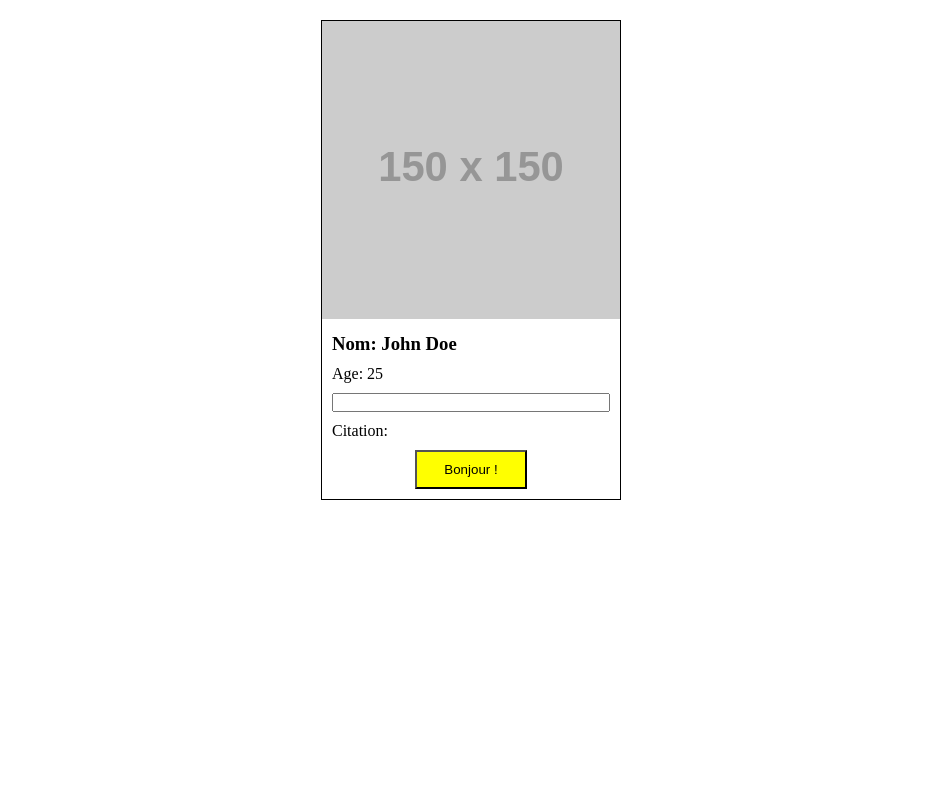
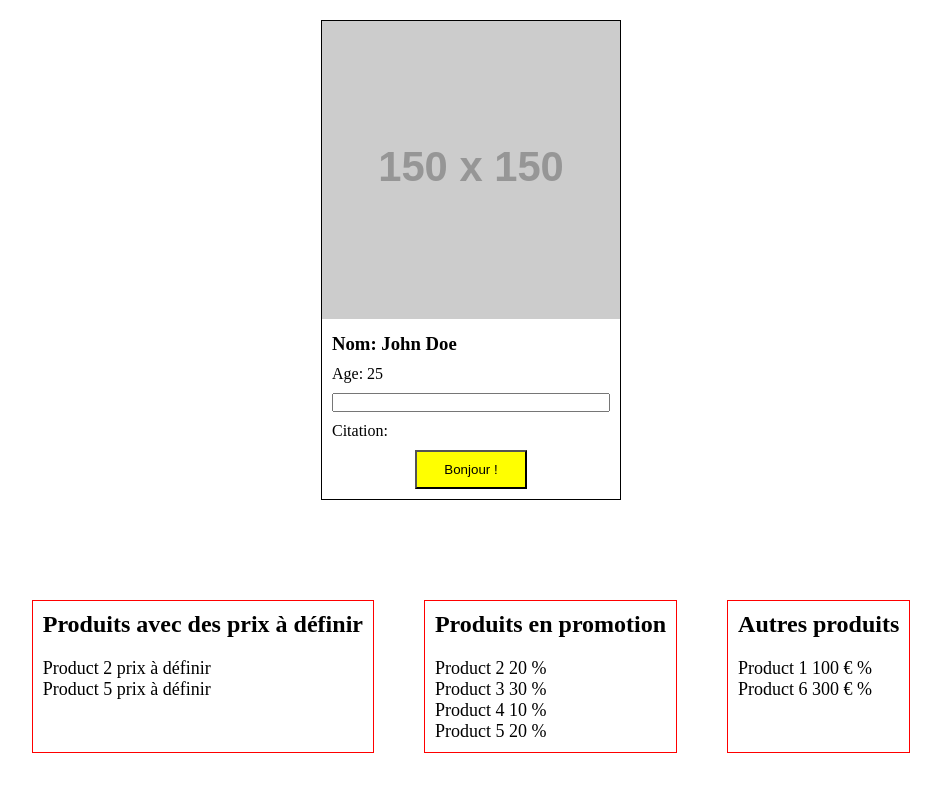
Before and after one commit to ClaireVannier/WorkShop, an Angular app: page / in a window 1280 px wide. Shown: the top 792 px of the page, without its empty margins (169-1110 px from the left). Built offline with nearby package versions, Linux system fonts and the light colour scheme.

Commit message:
workshop of directive with two methos

```diff
--- a/src/app/app.component.html
+++ b/src/app/app.component.html
@@ -1 +1,5 @@
-<app-card/>
+<div><app-card/>
+</div>
+<div>
+  <app-catalog/>
+</div>
--- a/src/app/app.component.ts
+++ b/src/app/app.component.ts
@@ -1,13 +1,14 @@
 import { Component } from '@angular/core';
 import { RouterOutlet } from '@angular/router';
 import { CardComponent } from "./card/card.component";
+import { CatalogComponent } from "./catalog/catalog.component";
 
 @Component({
     selector: 'app-root',
     standalone: true,
     templateUrl: './app.component.html',
     styleUrl: './app.component.scss',
-    imports: [RouterOutlet, CardComponent]
+    imports: [RouterOutlet, CardComponent, CatalogComponent]
 })
 export class AppComponent {
   title = 'WorkShop';
--- /dev/null
+++ b/src/app/catalog/catalog.component.html
@@ -0,0 +1,59 @@
+<!-- méthode directive dans html -->
+
+<div class="product-container">
+  <div class="products">
+    <h2>Produits avec des prix à définir</h2>
+    <ul>
+      <li *ngFor="let product of products">
+        <p *ngIf="product.price === null">{{ product.name }} prix à définir</p>
+      </li>
+    </ul>
+  </div>
+  <div class="products">
+    <h2>Produits en promotion</h2>
+    <ul>
+      <li *ngFor="let product of products">
+        <p *ngIf="product.promo !== null">{{ product.name }} {{product.promo}} %</p>
+      </li>
+    </ul>
+  </div>
+  <div class="products">
+    <h2>Autres produits</h2>
+    <ul>
+      <li *ngFor="let product of products">
+        <p *ngIf="product.price !== null && product.promo === null">
+        {{product.name}} {{product.price}} € {{product.promo}} %</p>
+      </li>
+    </ul>
+  </div>
+</div>
+
+<!-- affichage avec les méthodes dans le ts -->
+
+<!-- <h1>Catalogue de produit</h1>
+<div class="product-container">
+  <div class="products">
+    <h2>Produits avec des prix à définir</h2>
+    <ul>
+      <li *ngFor="let product of getProductWithoutPrice()">
+      {{product.name}}
+      </li>
+    </ul>
+  </div>
+  <div class="products">
+    <h2>Produits en promotion</h2>
+    <ul>
+      <li *ngFor="let product of getProductWithPromo()">
+        {{product.name}}
+      </li>
+    </ul>
+  </div>
+  <div class="products">
+    <h2>Autres produits</h2>
+    <ul>
+      <li *ngFor="let product of getOtherProduct()">
+        {{product.name}} {{product.price}} € {{product.promo}} %
+      </li>
+    </ul>
+  </div>
+</div> -->
--- /dev/null
+++ b/src/app/catalog/catalog.component.scss
@@ -0,0 +1,27 @@
+h1 {
+  margin-top: 30px;
+  text-align: center;
+}
+
+.product-container {
+  display: flex;
+  gap: 50px;
+  justify-content: center;
+  width: 100%;
+  margin: 0 auto;
+  margin-top: 100px;
+
+
+  .products {
+    display: flex;
+    flex-direction: column;
+    gap: 20px;
+    border: 1px solid red;
+    padding: 10px;
+  }
+
+  li {
+    list-style: none;
+    font-size: 18px;
+  }
+}
--- /dev/null
+++ b/src/app/catalog/catalog.component.ts
@@ -0,0 +1,68 @@
+import { Component } from '@angular/core';
+import { Product } from '../models/product.models';
+import { CommonModule } from '@angular/common';
+
+@Component({
+  selector: 'app-catalog',
+  standalone: true,
+  imports: [CommonModule],
+  templateUrl: './catalog.component.html',
+  styleUrl: './catalog.component.scss'
+})
+
+export class CatalogComponent {
+
+  products: Product[] = [
+    {
+      id: 1,
+      name: 'Product 1',
+      price: 100,
+      promo: null,
+    },
+    {
+      id: 2,
+      name: 'Product 2',
+      price: null,
+      promo: 20
+    },
+    {
+      id: 3,
+      name: 'Product 3',
+      price: 300,
+      promo: 30
+    },
+    {
+      id: 4,
+      name: 'Product 4',
+      price: 100,
+      promo: 10
+    },
+    {
+      id: 5,
+      name: 'Product 5',
+      price: null,
+      promo: 20
+    },
+    {
+      id: 6,
+      name: 'Product 6',
+      price: 300,
+      promo: null,
+    }
+  ];
+}
+
+// méthode qui permet de recuperer les differents produits
+//   getProductWithoutPrice(): Product[] {
+//     return this.products.filter(product => product.price === null);
+//   }
+
+//   getProductWithPromo(): Product[] {
+// return this.products.filter(product => product.promo !== null);
+// }
+
+// getOtherProduct(): Product[] {
+//   return this.products.filter(product => product.price !== null && product.promo === null);
+// }
+
+// }
--- /dev/null
+++ b/src/app/models/product.models.ts
@@ -0,0 +1,6 @@
+export interface Product {
+    id: number;
+    name: string;
+    price: number | null;
+    promo: number | null;
+}
--- a/tsconfig.json
+++ b/tsconfig.json
@@ -1,4 +1,3 @@
-/* To learn more about this file see: https://angular.io/config/tsconfig. */
 {
   "compileOnSave": false,
   "compilerOptions": {
```
Also changed, not shown: 1 other file (tests, documents, lock files or other folders).
